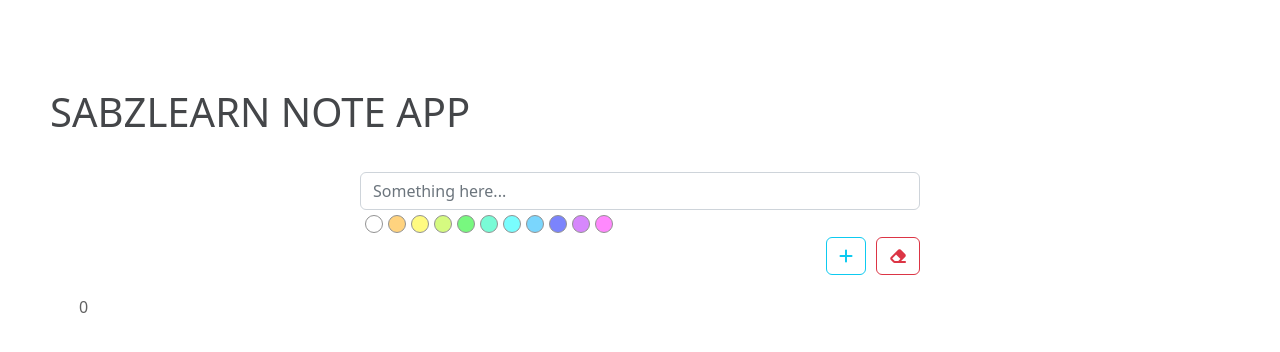
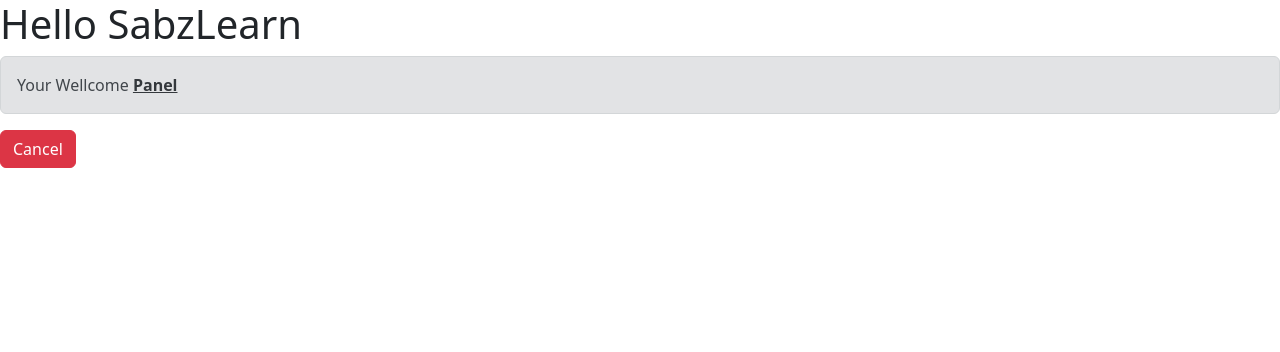
Before and after one commit to ahmadkabiri/first-app, a React (Create React App) app: page / in a window 1280 px wide. Shown: the top 352 px of the page. Built offline with nearby package versions, Linux system fonts and the light colour scheme.

Commit message:
alert - button in react bootstrap

```diff
--- a/src/App.css
+++ /dev/null
@@ -1,156 +0,0 @@
-:root {
-  --detail-color: #D10294;
-  --section-color: #616161;
-  --white-color: #F8F8FF;
-  --header-color: #444649;
-}
-
-body {
-  color: var(--white-color);
-  font-family: Arial, Helvetica, sans-serif;
-  text-align: center;
-  margin: 0px;
-  font-size: 8pt;
-  -webkit-font-smoothing: antialiased;
-  -moz-osx-font-smoothing: grayscale;
-  overflow-x: hidden;
-}
-
-section {
-  padding: 70px 0 70px 0;
-  color: var(--section-color);
-  line-height: 11pt;
-  position: relative;}
-
-  section .container {
-    max-width: 1200px;
-    margin: 0 auto;
-    padding: 0 10px;
-    width: 100%;
-    box-sizing: border-box; }
-
-  section .flex-50-gt-sm {
-    display: block;
-}
-
-section:nth-of-type(2) {
-  height: calc(78.3vh + 53px);
-}
-
-.flex {
-  display: flex;
-  flex-direction: column;
-  justify-content: center;
-  align-items: center;}
-
-  .flex.wrap {
-    flex-wrap: wrap;}
-
-  .flex.row {
-    flex-direction: row;
-}
-
-.header {
-  font-size: 25pt;
-  position: relative;
-  color: var(--header-color);
-  position: relative;
-}
-
-.header-bar {
-  margin: 25px 0 60px 0;
-  width: 70px;
-  height: 4px;
-  background: var(--header-color);
-}
-
-.highlight {
-  color: var(--detail-color);
-}
-
-.label {
-  font-size: 14pt;
-  font-weight: 500;
-}
-
-.upper {
-  text-transform: uppercase;
-}
-
-@media screen and (min-width: 290px){
-  .header {
-    font-size: 18pt;
-  }
-}
-
-@media screen and (min-width: 600px){
-  body {
-    font-size: 12pt;
-  }
-
-  section {
-    line-height: 18pt;
-    padding: 100px 0 130px 0;}
-
-    section .container {
-    padding: 0 10px;
-  }
-
-  .container {
-    padding: 0 20px;
-  }
-
-  .header {
-    font-size: 30pt;
-  }
-
-  .header-bar {
-    margin: 25px 0 50px 0;
-  }
-
-  .label {
-    font-size: 18pt;
-  }
-}
-
-@media screen and (min-width: 960px){
-  .flex.row-gt-sm {
-    flex-direction: row;}
-
-    .flex-50-gt-sm {
-      -webkit-flex: 1 1 50%;
-      -ms-flex: 1 1 50%;
-      flex: 1 1 50%;
-      max-width: 50%;
-      max-height: 100%;
-      box-sizing: border-box;
-  }
-}
-
-/* ITEM */
-
-.within-list {
-  cursor: pointer;
-}
-
-#listed:nth-child(odd):hover {
-  cursor: pointer;
-}
-
-/* FIXED LIST OF COLORS */
-#color-select {
-  display: flex;
-  padding: 5px 10px 0 0;
-}
-
-.color-box {
-  border: solid 1px #929292;
-  border-radius: 50%;
-  height: 18px;
-  width: 18px;
-  margin-left: 5px;
-}
-
-#btn-save {
-  margin-right: 10px !important;
-}
--- a/src/App.js
+++ b/src/App.js
@@ -1,13 +1,16 @@
 import React, { Component } from 'react'
-import NoteApp from './components/NoteApp/NoteApp'
-import './App.css'
+import  Alert  from 'react-bootstrap/Alert'
+import  Button  from 'react-bootstrap/Button'
+
 
 export default class App extends Component {
 
     render() {
         return (
             <div>
-                <NoteApp />
+                <h1>Hello SabzLearn</h1>
+                <Alert variant='secondary'> Your Wellcome <Alert.Link>Panel</Alert.Link> </Alert>
+                <Button variant='danger'> Cancel</Button>
             </div>
         )
     }
--- a/src/components/NoteApp/ColorBox.js
+++ /dev/null
@@ -1,19 +0,0 @@
-import React, { Component } from 'react'
-
-export default class ColorBox extends Component {
-
-    colorHandler (color) {
-        this.props.onColor(color)
-    }
-
-    render() {
-
-        let {color} = this.props
-
-        return (
-            <div className='color-box' style={{backgroundColor:color}} onClick={this.colorHandler.bind(this,color)}>
-
-            </div>
-        )
-    }
-}
--- a/src/components/NoteApp/Note.js
+++ /dev/null
@@ -1,18 +0,0 @@
-import React, { Component } from 'react'
-
-export default class Note extends Component {
-
-
-    sendNoteId (id) {
-        this.props.onRemove(id)
-    }
-
-    render() {
-
-        let {id,inputColor,noteTitle} =this.props
-
-        return (
-            <div className="card shadow-sm rounded" style={{ backgroundColor: inputColor }} onClick={this.sendNoteId.bind(this,id)}><p className="card-text p-3">{noteTitle}</p></div>
-        )
-    }
-}
--- a/src/components/NoteApp/NoteApp.js
+++ /dev/null
@@ -1,138 +0,0 @@
-import React, { Component } from 'react'
-import Note from './Note'
-import ColorBox from './ColorBox'
-
-export default class NoteApp extends Component {
-
-    constructor(props) {
-        super(props)
-
-        this.state = {
-            colors: [
-                "#fff",
-                "#FFD37F",
-                "#FFFA81",
-                "#D5FA80",
-                "#78F87F",
-                "#79FBD6",
-                "#79FDFE",
-                "#7AD6FD",
-                "#7B84FC",
-                "#D687FC",
-                "#FF89FD",
-            ],
-            notes: [],
-            noteTitle: '',
-            inputColor: '#fff' ,
-            id: 0
-        }
-
-        this.inputHandler = this.inputHandler.bind(this) ;
-        this.changeInputColor = this.changeInputColor.bind(this) ;
-        this.addNote = this.addNote.bind(this) ;
-        this.removeNotes = this.removeNotes.bind(this) ;
-        this.eraseNotes = this.eraseNotes.bind(this)
-
-    }
-
-    inputHandler (event) {
-        this.setState({
-            noteTitle : event.nativeEvent.target.value
-        })
-    }
-
-    changeInputColor (inputColor) {
-        this.setState({
-            inputColor
-        })
-    }
-
-    addNote () {
-
-        let{inputColor , noteTitle , id} = this.state
-
-        let newNote = { noteTitle , inputColor ,id }
-
-        this.setState(prevState=>{
-            return {id : prevState.id + 1 ,
-            notes : [...prevState.notes,newNote],
-            noteTitle : "" ,
-            inputColor:"#fff"
-            }
-        })
-
-    }
-
-    removeNotes (noteId) {
-        let oldNotes = this.state.notes
-        let index = oldNotes.findIndex(note=> note.id === noteId) ;
-        oldNotes.splice(index,1) ;
-
-        this.setState({
-            notes : oldNotes
-        })
-    }
-
-    eraseNotes () {
-        this.setState({
-            notes : []
-        })
-    }
-
-
-
-    render() {
-        return (
-            <>
-                <div>
-                    <section id="home">
-                        <div className="container">
-                            <div className="header upper">SabzLearn Note App</div>
-
-                            <br /><br />
-                            <div className="flex row-gt-sm">
-                                <div className="flex flex-50-gt-sm">
-                                    <div className="col-12 col-sm-12 col-md-12 col-lg-12 col-xl-12 mx-auto">
-                                        <input id="input-field" className="form-control" type="text" style={{ backgroundColor: this.state.inputColor }} placeholder="Something here..." onChange={this.inputHandler} value={this.state.noteTitle} />
-                                    </div>
-                                    <div className="col-12 col-sm-12 col-md-12 col-lg-12 col-xl-12 mx-auto">
-                                        <div id='color-select'>
-                                            {this.state.colors.map((color,index)=>(
-                                                <ColorBox color={color} key={index} onColor={this.changeInputColor} />
-                                            ))}
-                                        </div>
-                                    </div>
-                                    <div className="col-12 col-sm-12 col-md-12 col-lg-12 col-xl-12 mx-auto my-1 text-right">
-                                        <button id="btn-save" type="button" className="btn btn-outline-info" onClick={this.addNote}><span className="fa fa-plus" ></span></button>
-                                        <button id="btn-delete" type="button" className="btn btn-outline-danger" onClick={this.eraseNotes}><span id="btn-icon"
-                                            className="fa fa-eraser"></span></button>
-                                    </div>
-                                </div>
-                            </div>
-
-                            <div className="flex row-gt-sm">
-
-                                <div className="col-12 col-sm-12 col-md-12 col-lg-12 col-xl-12">
-                                    <div className="container">
-                                        <div className="row">
-                                            <div id='listed' className="col-11 col-sm-11 col-md-11 col-lg-11 col-xl-11 p-3 card-columns">
-                                                {this.state.notes.length && this.state.notes.map(note=>(
-                                                    <Note key={note.id} {...note} onRemove={this.removeNotes} />
-                                                ))}
-
-                                            </div>
-                                        </div>
-                                    </div>
-                                </div>
-
-                            </div>
-
-
-
-                        </div>
-                    </section>
-                </div>
-            </>
-        )
-    }
-}
```
